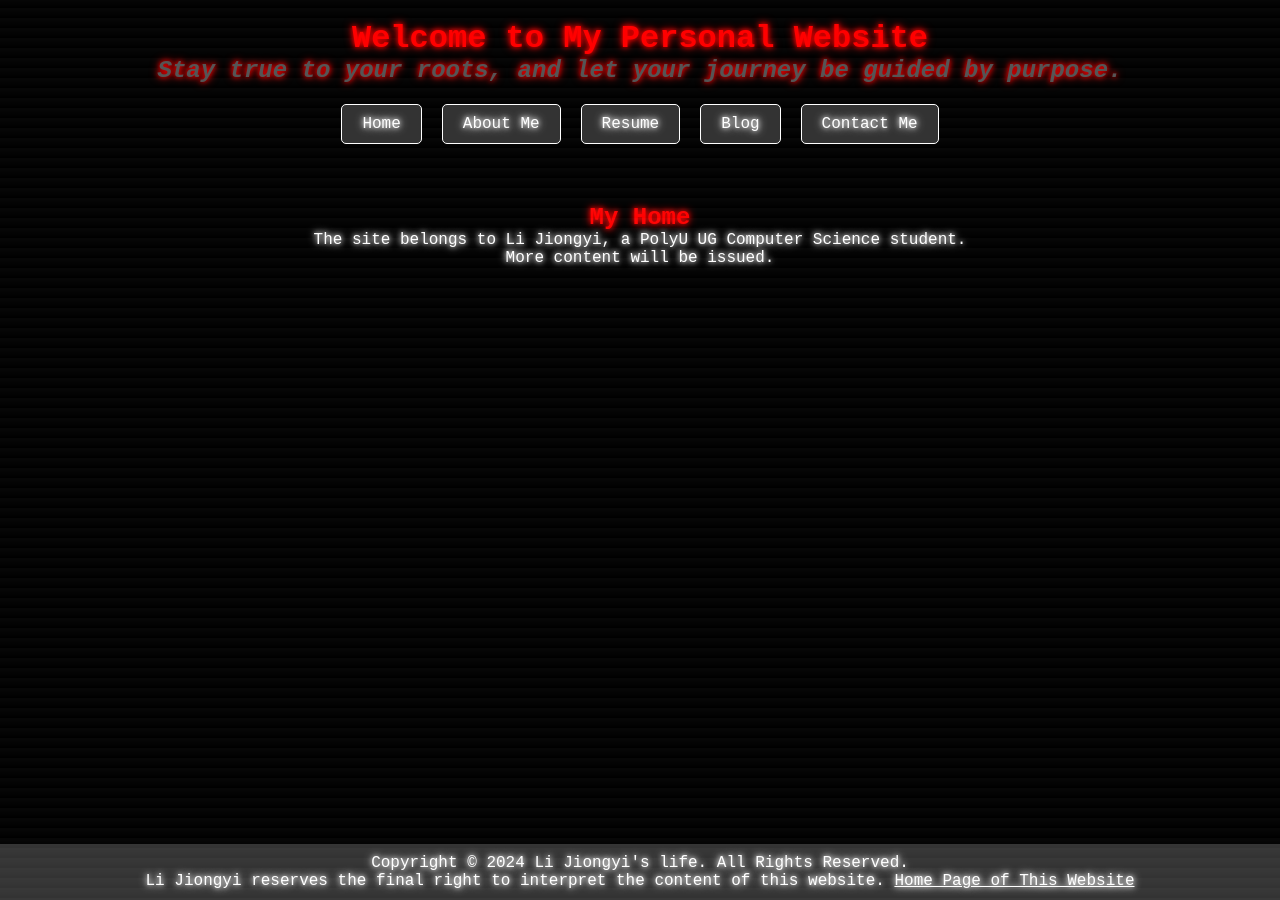
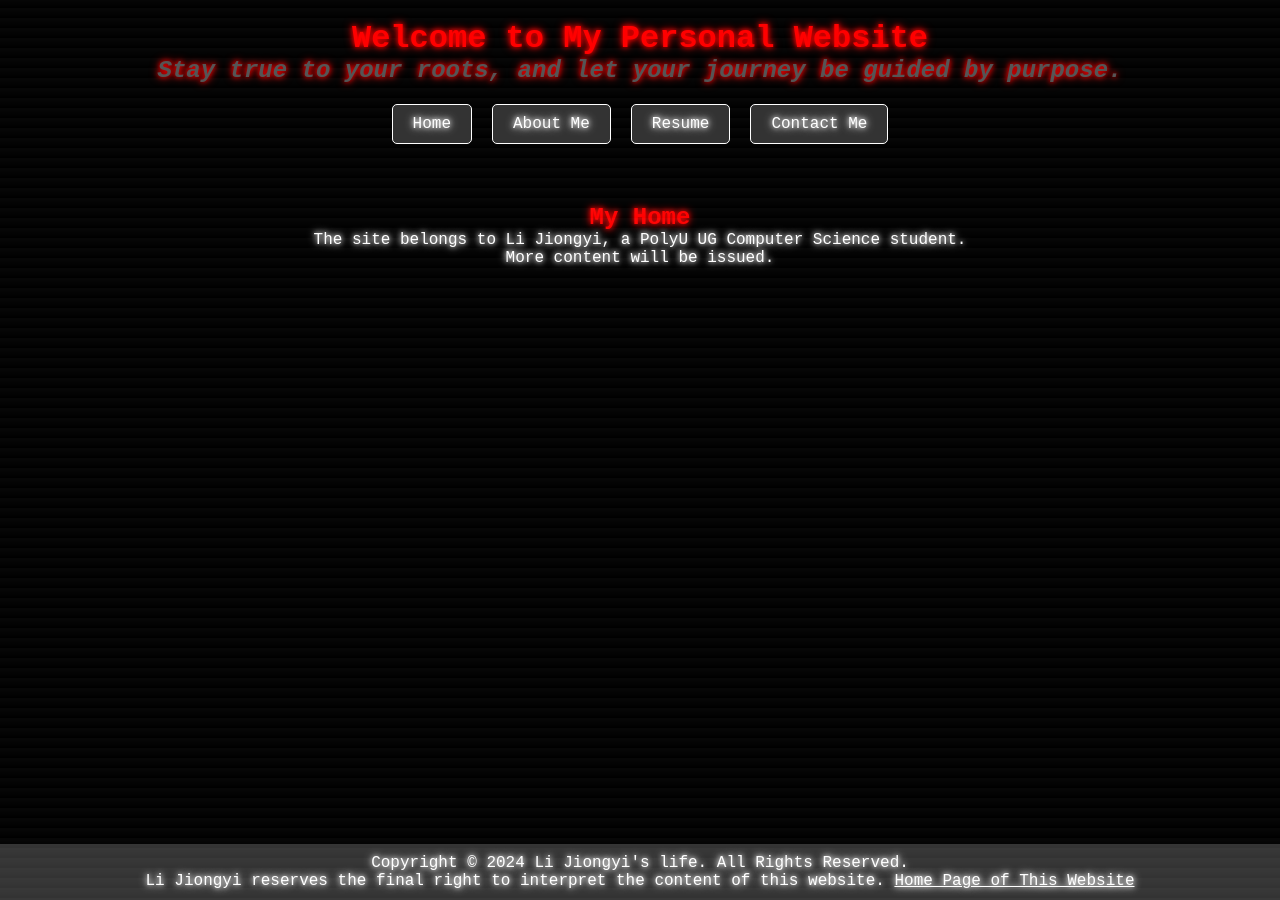
Before and after one commit to LIJiongyi/LiJiongyi.github.io, a Jekyll site: the page mainpage.html, which Jekyll copies as it is, in a window 1280 px wide. Built offline with Jekyll 4.4.1, drawn with Linux system fonts in a browser that asks for light colours.

Commit message:
cancel blog

```diff
--- a/about/about.html
+++ b/about/about.html
@@ -75,7 +75,6 @@
         <a href="/mainpage.html">Home</a>
         <a href="/about/about.html">About Me</a>
         <a href="/resume/resume.html">Resume</a>
-        <a href="/blog/index.html">Blog</a>
         <a href="/contact/contact.html">Contact Me</a>
     </nav>
 </header>
--- a/mainpage.html
+++ b/mainpage.html
@@ -76,7 +76,6 @@
         <a href="/mainpage.html">Home</a>
         <a href="/about/about.html">About Me</a>
         <a href="/resume/resume.html">Resume</a>
-        <a href="/blog/index.html">Blog</a>
         <a href="/contact/contact.html">Contact Me</a>
     </nav>
 </header>
--- a/resume/resume.html
+++ b/resume/resume.html
@@ -76,7 +76,6 @@
         <a href="/mainpage.html">Home</a>
         <a href="/about/about.html">About Me</a>
         <a href="/resume/resume.html">Resume</a>
-        <a href="/blog/index.html">Blog</a>
         <a href="/contact/contact.html">Contact Me</a>
     </nav>
 </header>
```
